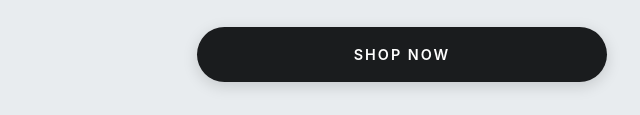
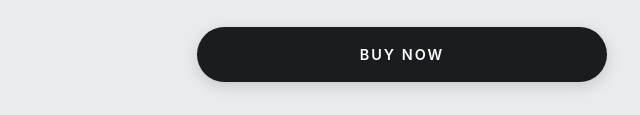
Before and after one commit to f8f7fbcwt7-wq/selinua-website-, a plain HTML site: page index.html in a window 1280 px wide. Shown: the part 685-800 px from the top of the page, 463-1103 px from the left. Drawn offline with Linux system fonts and the light colour scheme.

Commit message:
Update index.html

```diff
--- a/index.html
+++ b/index.html
@@ -1,4 +1,4 @@
-<html lang="en">
+  <html lang="en">
 <head>
   <script type="text/javascript" src="https://api.goaffpro.com/loader.js?shop=xidzxqapru"></script>
 
@@ -375,7 +375,7 @@
                 <li>Formulated for All Skin Types</li>
                 <li>30 ml / 1 fl oz</li>
             </ul>
-            <a href="https://buy.stripe.com/eVq6oHf7qgeq99995YaMU00" class="buy-btn">SHOP NOW</a>
+            <a href="https://buy.stripe.com/eVq6oHf7qgeq99995YaMU00" class="buy-btn">buy NOW</a>
         </div>
     </section>
 
```
